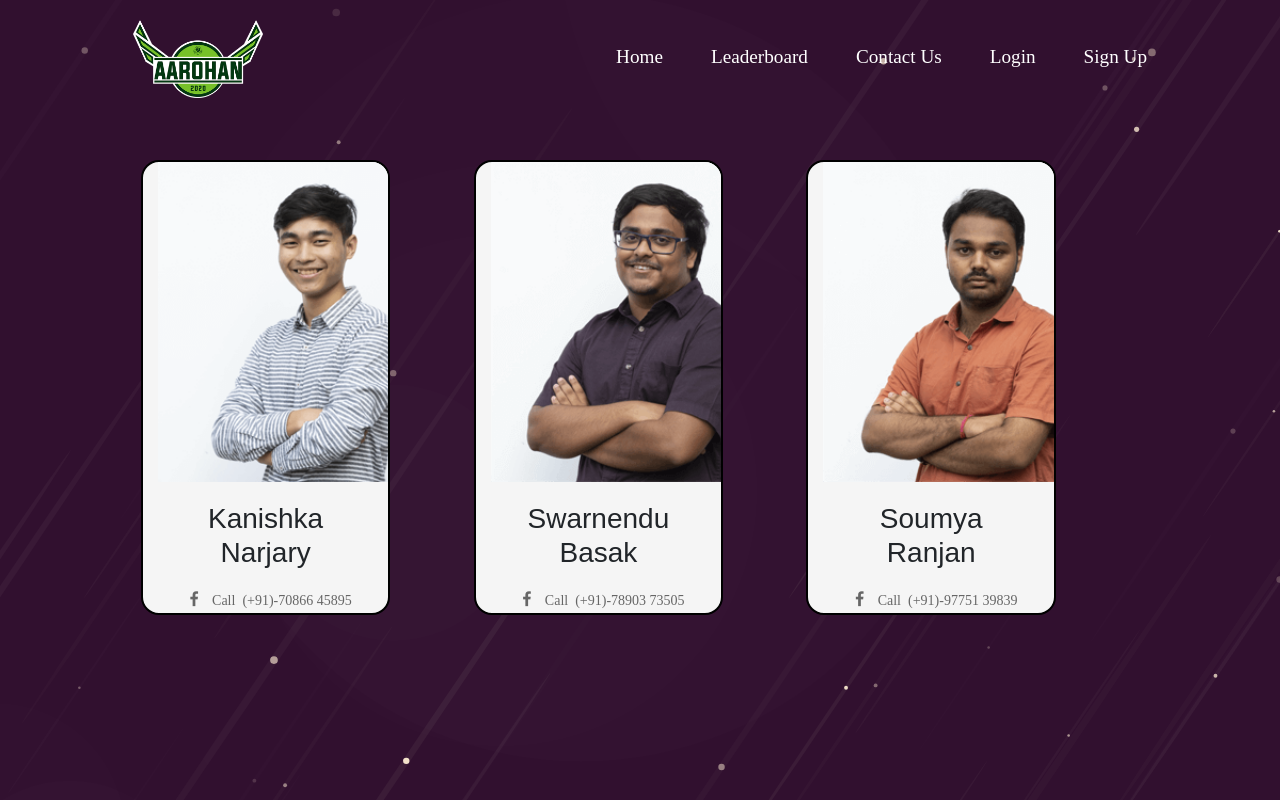
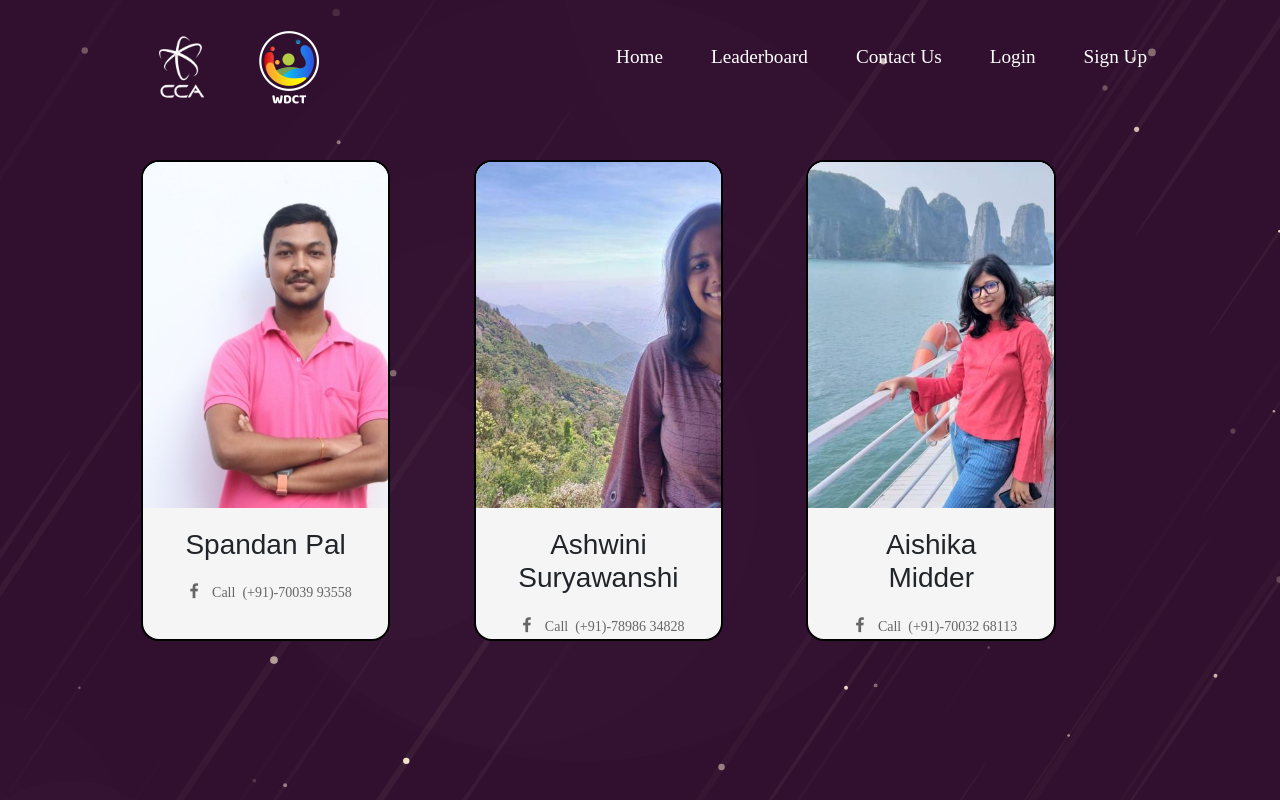
Before and after one commit to Kanishka5/Inquest2020, a Django app: page /contact-us/ in a window 1280 px wide. Run offline with Django 3.2, Linux system fonts and the light colour scheme; some libraries are stand-ins or nearby versions; some web fonts are replaced.

Commit message:
modifying inquest for club event

```diff
--- a/inqapp/static/css/nav.css
+++ b/inqapp/static/css/nav.css
@@ -11,7 +11,8 @@
   float: left;
   width: auto;
   height: auto;
-  padding-left: 3rem;
+  /* padding-left: 3rem; //for aarohan */
+  padding-left: 0rem; //for CCA cell event
 }
 
 .nav div.logo a {
--- a/inqapp/templates/contact.html
+++ b/inqapp/templates/contact.html
@@ -29,7 +29,8 @@
     <div class="container" id="nav-cont">
       <div class="logo">
         <a href="../">
-          <img src="{% static "img/arhn_header.png" %}" style="width:130px" />
+          <img src="{% static "img/NEW-CCA-Logo_Colored.png" %}" style="width:100px" />
+          <img src="{% static "img/WDCT_logo_white.png" %}" style="width:100px" />
         </a>
       </div>
       <div id="mainListDiv" class="main_list">
@@ -59,33 +60,33 @@
       <div class="row" style="padding-top: 20vh;">
         <div class="name col-xs-12 col-sm-3 offset-sm-0">
           <div class="content">
-            <img src="{% static "img/kanishka.png" %}" style="width: 320px; height: auto;" />
-            <h3 style="padding: 20px;">Kanishka Narjary</h3>
+            <img src="{% static "img/spandan.jpg" %}" style="width: 320px; height: auto;margin-left: -15px;" />
+            <h3 style="padding: 20px;">Spandan Pal</h3>
             <p>
-              <a href="https://www.facebook.com/kanishka.narjary" target="_blank"><i class="fa fa-facebook"
+              <a href="https://www.facebook.com/spandan.pal.22" target="_blank"><i class="fa fa-facebook"
                   style="font-size: 16px;padding: 0 10px;" aria-hidden="true"></i></a>
-              Call&ensp;<a href="tel:7086645895">(+91)-70866 45895</a>
+              Call&ensp;<a href="tel:7003993558">(+91)-70039 93558</a>
             </p>
           </div>
         </div>
         <div class="col-xs-12 col-sm-3 offset-sm-1 name">
           <div class="content">
-            <img src="{% static "img/bosok.png" %}" style="width: 320px; height: auto;" />
-            <h3 style="padding: 20px;">Swarnendu Basak</h3>
+            <img src="{% static "img/ashwini.jpg" %}" style="width: 320px; height: auto;margin-left: -15px;" />
+            <h3 style="padding: 20px;">Ashwini Suryawanshi</h3>
             <p>
-              <a href="https://www.facebook.com/swarnendu.basak.3" target="_blank"><i class="fa fa-facebook"
+              <a href="https://www.facebook.com/profile.php?id=100007063398074" target="_blank"><i class="fa fa-facebook"
                   style="font-size: 16px;padding: 0 10px;" aria-hidden="true"></i></a>
-              Call&ensp;<a href="tel:7890373505">(+91)-78903 73505</a>
+              Call&ensp;<a href="tel:7898634828">(+91)-78986 34828</a>
             </p>
           </div>
         </div>
         <div class="name col-xs-12 col-sm-3  offset-sm-1">
-          <img src="{% static "img/sommu.png" %}" style="width: 320px; height: auto;" />
+          <img src="{% static "img/aishika.jpg" %}" style="width: 320px; height: auto;margin-left: -15px;" />
           <div class="content">
-            <h3 style="padding: 20px;">Soumya Ranjan</h3>
+            <h3 style="padding: 20px;">Aishika Midder</h3>
             <p>
-              <a href="https://www.facebook.com/theignorantzen" target="_blank"><i class="fa fa-facebook" style="font-size: 16px;padding: 0 10px;" aria-hidden="true"></i></a>
-              Call&ensp;<a href="tel:9775139839">(+91)-97751 39839</a>
+              <a href="https://www.facebook.com/aishika.midder" target="_blank"><i class="fa fa-facebook" style="font-size: 16px;padding: 0 10px;" aria-hidden="true"></i></a>
+              Call&ensp;<a href="tel:7003268113">(+91)-70032 68113</a>
             </p>
           </div>
         </div>
--- a/inqapp/templates/leaderboard.html
+++ b/inqapp/templates/leaderboard.html
@@ -29,7 +29,8 @@
     <div class="container" id="nav-cont">
       <div class="logo">
         <a href="../">
-          <img src="{% static "img/arhn_header.png" %}" style="width:130px" />
+          <img src="{% static "img/NEW-CCA-Logo_Colored.png" %}" style="width:100px" />
+          <img src="{% static "img/WDCT_logo_white.png" %}" style="width:100px" />
         </a>
       </div>
       <div id="mainListDiv" class="main_list">
--- a/inqapp/templates/question.html
+++ b/inqapp/templates/question.html
@@ -42,7 +42,8 @@
     <div class="container" id="nav-cont">
       <div class="logo">
         <a href="../">
-          <img src="{% static "img/arhn_header.png" %}" style="width:130px" />
+          <img src="{% static "img/NEW-CCA-Logo_Colored.png" %}" style="width:100px" />
+          <img src="{% static "img/WDCT_logo_white.png" %}" style="width:100px" />
         </a>
       </div>
       <div id="mainListDiv" class="main_list">
--- a/inqapp/templates/registration/login.html
+++ b/inqapp/templates/registration/login.html
@@ -37,7 +37,8 @@
     <div class="container" id="nav-cont">
       <div class="logo">
         <a href="../">
-          <img src="{% static "img/arhn_header.png" %}" style="width:130px" />
+          <img src="{% static "img/NEW-CCA-Logo_Colored.png" %}" style="width:100px" />
+          <img src="{% static "img/WDCT_logo_white.png" %}" style="width:100px" />
         </a>
       </div>
       <div id="mainListDiv" class="main_list">
--- a/inqapp/templates/signup.html
+++ b/inqapp/templates/signup.html
@@ -45,7 +45,8 @@
     <div class="container" id="nav-cont">
       <div class="logo">
         <a href="../">
-          <img src="{% static "img/arhn_header.png" %}" style="width:130px" />
+          <img src="{% static "img/NEW-CCA-Logo_Colored.png" %}" style="width:100px" />
+          <img src="{% static "img/WDCT_logo_white.png" %}" style="width:100px" />
         </a>
       </div>
       <div id="mainListDiv" class="main_list">
```
Also changed, not shown: inqapp/templates/welcome.html (+5 -3 lines), inqapp/static/img/NEW-CCA-Logo_Colored.png (added), inqapp/static/img/WDCT_logo_white.png (added), inqapp/static/img/aishika.jpg (added), inqapp/static/img/ashwini.jpg (added), inqapp/static/img/bosok.png (deleted), inqapp/static/img/kanishka.png (deleted), inqapp/static/img/sommu.png (deleted), inqapp/static/img/spandan.jpg (added).
